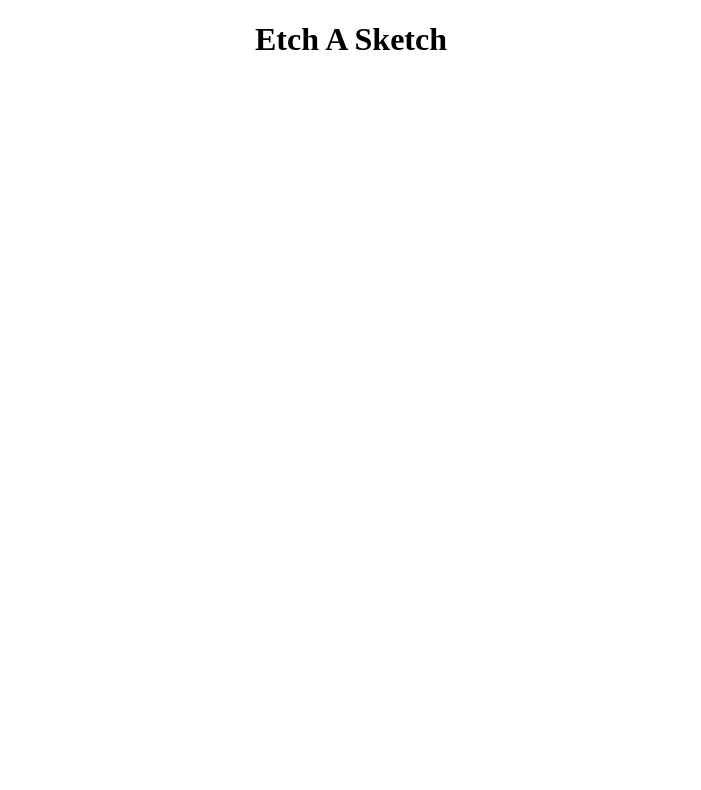
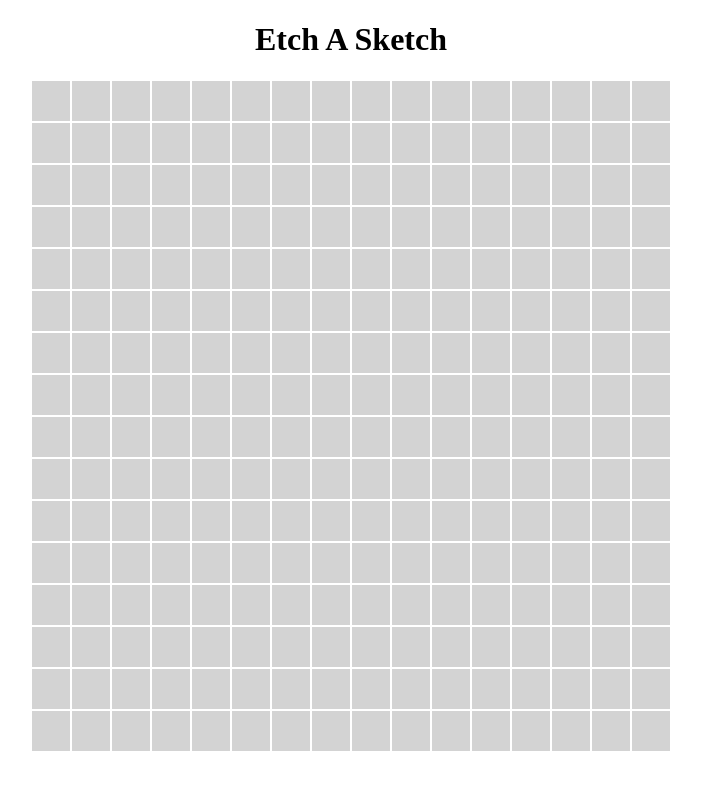
Before and after one commit to zolantal/etch-a-sketch, a plain HTML site: page index.html in a window 1280 px wide. Shown: the whole page, without its empty margins (289-990 px from the left). Drawn offline with Linux system fonts and the light colour scheme.

Commit message:
Fill grid with squares

```diff
--- a/script.js
+++ b/script.js
@@ -1,14 +1,39 @@
 const grid = document.querySelector("#grid");
-// const grid = document.getElementById("grid");
 const gridSize = 640;
 grid.style.width = gridSize + "px";
 grid.style.height = gridSize + "px";
 
 const squares = [];
 let size = 16;
+const squareSize = Math.floor((gridSize / size));
+const squareStartColour = "lightgrey";
 
-for (let i = 0; i < (size * size); i++) {
-  const square = document.createElement("div");
+for (let i = 0; i < size; i++) {
+  const row = document.createElement("div");
 
-  squares.push(square);
+  row.style.margin = 0;
+  row.style.padding = 0;
+  row.style.border = 0;
+  row.style.display = "flex";
+
+  for (let j = 0; j < size; j++) {
+    const square = document.createElement("div");
+    square.setAttribute("id", i * size + j)
+
+    square.style.width = squareSize + "px";
+    square.style.height = squareSize + "px";
+    square.style.backgroundColor = squareStartColour;
+    square.style.margin = 0;
+    square.style.padding = 0;
+    square.style.border = 0;
+    square.style.border = "1px";
+    square.style.borderStyle = "solid";
+    square.style.borderColor = "transparent";
+    square.style.backgroundClip = "padding-box";
+
+    squares.push(square);
+    row.appendChild(square);
+  }
+
+  grid.appendChild(row);
 }
--- a/style.css
+++ b/style.css
@@ -7,4 +7,6 @@ h1 {
   margin: 0 auto;
   border: 0;
   padding: 0;
+  display: flex;
+  flex-direction: column;
 }
```
